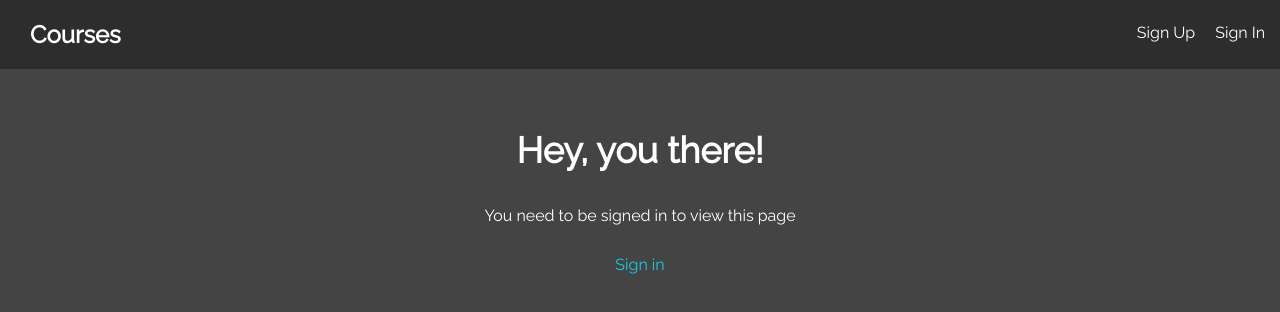
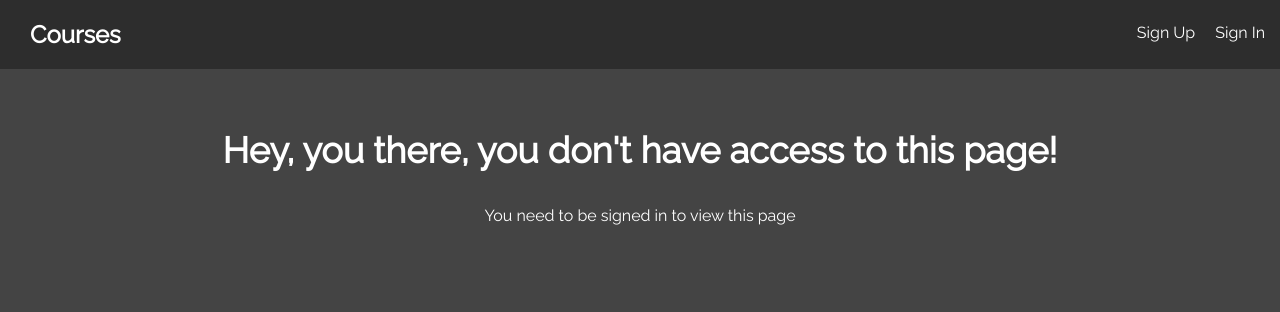
Before and after one commit to MailboxArsonist/treehouse-project-10, a React (Create React App) app in the folder client/: page /forbidden in a window 1280 px wide. Shown: the top 312 px of the page. Built offline with nearby package versions, Linux system fonts and the light colour scheme.

Commit message:
Removed the link and modified the h1 text

```diff
--- a/client/src/components/Errors/Forbidden.js
+++ b/client/src/components/Errors/Forbidden.js
@@ -1,12 +1,10 @@
 import React from 'react';
-import { Link } from 'react-router-dom';
 
 const Forbidden = () => {
     return (
         <div className="error-block">
-            <h1>Hey, you there!</h1>
+            <h1>Hey, you there, you don't have access to this page!</h1>
             <p>You need to be signed in to view this page</p>
-            <Link to="/signin">Sign in</Link>
         </div>
     )
 }
```
